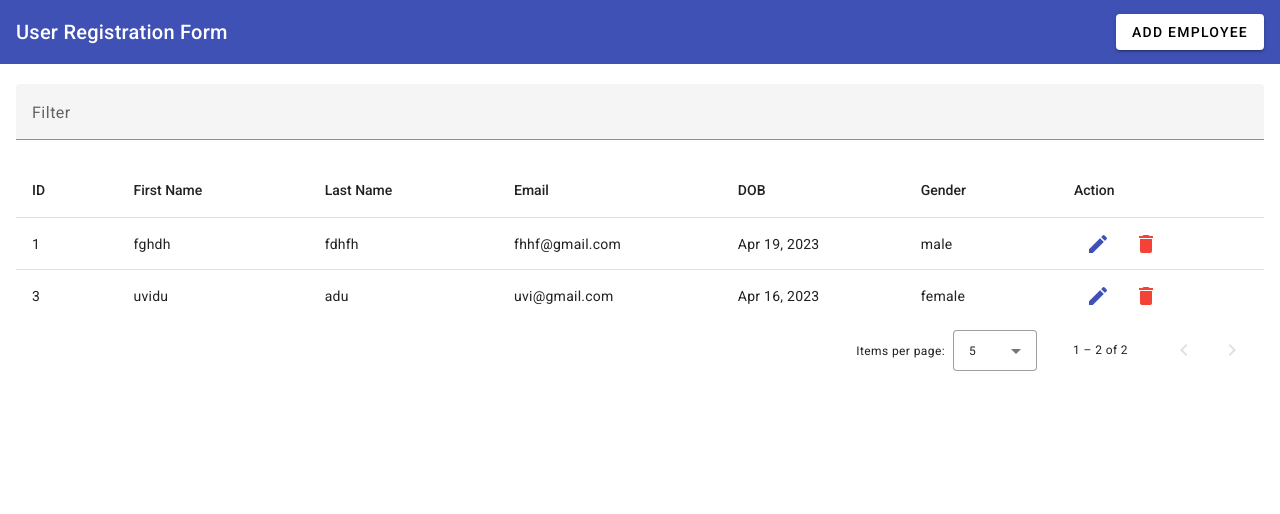
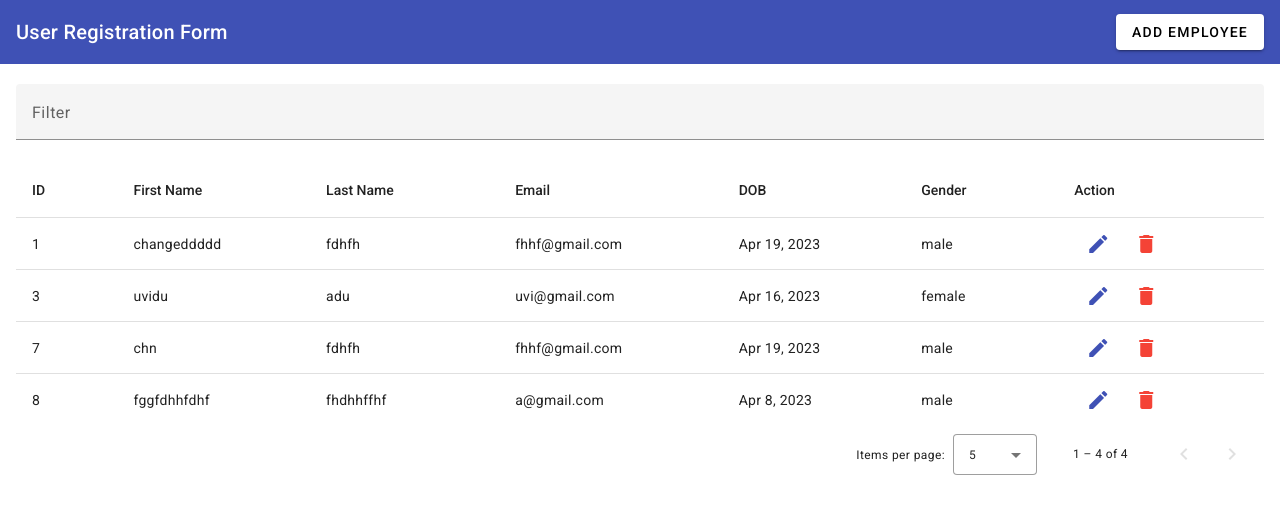
Before and after one commit to uvidu2000/User-Registration-UI, an Angular app in the folder UserRegistrationUI/: page / in a window 1280 px wide. Shown: the top 514 px of the page. Built offline with nearby package versions, Linux system fonts and the light colour scheme; data requests are answered from the project's data file.

Commit message:
updating user info

```diff
--- a/UserRegistrationUI/db.json
+++ b/UserRegistrationUI/db.json
@@ -18,7 +18,7 @@
   },
   "employees": [
     {
-      "firstName": "fghdh",
+      "firstName": "changeddddd",
       "lastName": "fdhfh",
       "email": "fhhf@gmail.com",
       "dob": "2023-04-19T18:30:00.000Z",
@@ -32,6 +32,22 @@
       "dob": "2023-04-16T18:30:00.000Z",
       "gender": "female",
       "id": 3
+    },
+    {
+      "firstName": "chn",
+      "lastName": "fdhfh",
+      "email": "fhhf@gmail.com",
+      "dob": "2023-04-19T18:30:00.000Z",
+      "gender": "male",
+      "id": 7
+    },
+    {
+      "firstName": "fggfdhhfdhf",
+      "lastName": "fhdhhffhf",
+      "email": "a@gmail.com",
+      "dob": "2023-04-08T18:30:00.000Z",
+      "gender": "male",
+      "id": 8
     }
   ]
 }
--- a/UserRegistrationUI/src/app/app.component.html
+++ b/UserRegistrationUI/src/app/app.component.html
@@ -50,7 +50,7 @@
     <ng-container matColumnDef="action">
       <th mat-header-cell *matHeaderCellDef mat-sort-header> Action </th>
       <td mat-cell *matCellDef="let row">
-        <button mat-icon-button color="primary">
+        <button mat-icon-button color="primary" (click)="openEditEmpForm(row)">
           <mat-icon>edit</mat-icon>
         </button>
         <button mat-icon-button color="warn" (click)="deleteEmployee(row.id)">
--- a/UserRegistrationUI/src/app/app.component.ts
+++ b/UserRegistrationUI/src/app/app.component.ts
@@ -38,7 +38,14 @@ export class AppComponent implements OnInit {
   }
 
   openAddEditEmpForm(){
-    this._dialog.open(EmpAddEditComponent);
+    const dialogRef = this._dialog.open(EmpAddEditComponent);
+    dialogRef.afterClosed().subscribe({
+      next: (val) => {
+        if(val){
+        this.getEmployeeList();
+        }
+      },
+    });
   }
 
   getEmployeeList(){
@@ -68,6 +75,21 @@ export class AppComponent implements OnInit {
         this.getEmployeeList();
       },
         error: console.log,
-    })
+    });
+  }
+
+  openEditEmpForm(data: any){
+    const dialogRef = this._dialog.open(EmpAddEditComponent, {
+      data,
+    });
+
+    dialogRef.afterClosed().subscribe({
+      next: (val) => {
+        if(val){
+        this.getEmployeeList();
+        }
+      },
+    });
+
   }
 }
--- a/UserRegistrationUI/src/app/emp-add-edit/emp-add-edit.component.html
+++ b/UserRegistrationUI/src/app/emp-add-edit/emp-add-edit.component.html
@@ -39,7 +39,7 @@
 
 </div>
 <div mat-dialog-actions class="action">
-    <button mat-raised-button>Cancel</button>
-    <button mat-raised-button color="primary" type="submit">Save</button>
+    <button mat-raised-button type="button" [mat-dialog-close]="false" >Cancel</button>
+    <button mat-raised-button color="primary" type="submit">{{data ? 'Update':'Save'}}</button>
 </div>
 </form>
--- a/UserRegistrationUI/src/app/emp-add-edit/emp-add-edit.component.ts
+++ b/UserRegistrationUI/src/app/emp-add-edit/emp-add-edit.component.ts
@@ -1,20 +1,24 @@
-import { Component } from '@angular/core';
+import { Component, OnInit } from '@angular/core';
 import { FormBuilder, FormGroup } from '@angular/forms';
 import { EmployeeService } from '../services/employee.service';
 import { DialogRef } from '@angular/cdk/dialog';
+import { MAT_DIALOG_DATA, MatDialogRef } from '@angular/material/dialog';
+import { Inject } from '@angular/core';
+
 
 @Component({
   selector: 'app-emp-add-edit',
   templateUrl: './emp-add-edit.component.html',
   styleUrls: ['./emp-add-edit.component.scss']
 })
-export class EmpAddEditComponent {
+export class EmpAddEditComponent implements OnInit {
   empForm: FormGroup;
 
   constructor(
     private _fb: FormBuilder,
     private _empService: EmployeeService,
-    private _dialogRef: DialogRef<EmpAddEditComponent>
+    private _dialogRef: MatDialogRef<EmpAddEditComponent>,
+    @Inject(MAT_DIALOG_DATA) public data: any
     ){
     this.empForm = this._fb.group({
       firstName:'',
@@ -24,17 +28,36 @@ export class EmpAddEditComponent {
       gender:'',
     });
   }
+
+  ngOnInit(): void {
+    this.empForm.patchValue(this.data);
+  }
+
   onFormSubmit() {
     if(this.empForm.valid){
-      this._empService.addEmployee(this.empForm.value).subscribe({
-        next: (val: any) => {
-          alert('Employee added succesfully');
-          this._dialogRef.close();
-        },
-        error: (err: any) => {
-          console.error(err)
-        }
-      })
+      if(this.data){
+        this._empService.updateEmployee(this.data.id,this.empForm.value).subscribe({
+          next: (val: any) => {
+            alert('Employee updated');
+            this._dialogRef.close(true);
+          },
+          error: (err: any) => {
+            console.error(err)
+          }
+        });
+
+      }else{
+        this._empService.addEmployee(this.empForm.value).subscribe({
+          next: (val: any) => {
+            alert('Employee added succesfully');
+            this._dialogRef.close(true);
+          },
+          error: (err: any) => {
+            console.error(err)
+          }
+        });
+      }
+
   }
 
  }
--- a/UserRegistrationUI/src/app/services/employee.service.ts
+++ b/UserRegistrationUI/src/app/services/employee.service.ts
@@ -13,6 +13,10 @@ export class EmployeeService {
     return this._http.post('http://localhost:3000/employees',data);
   }
 
+  updateEmployee(id: number,data: any): Observable<any>{
+    return this._http.put(`http://localhost:3000/employees/${id}`,data);
+  }
+
   getEmployeeList(): Observable<any>{
     return this._http.get('http://localhost:3000/employees');
   }
```
